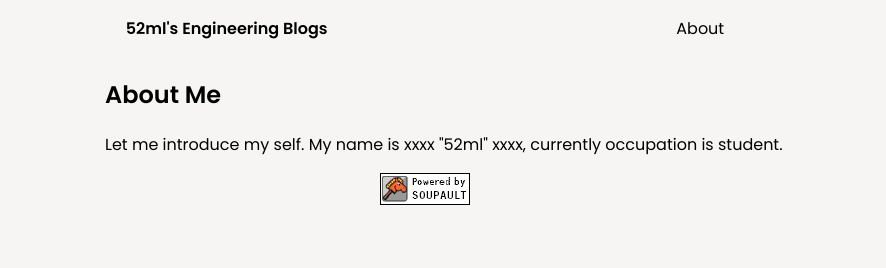
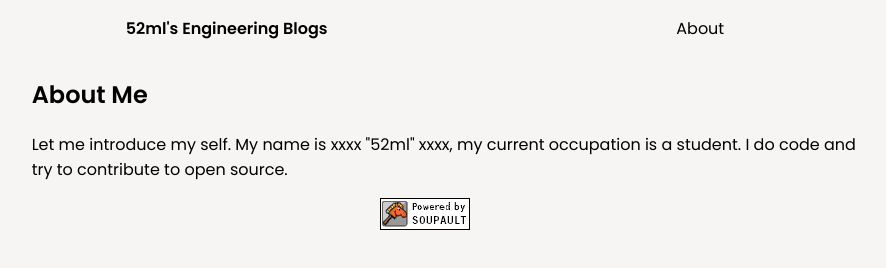
Before and after one commit to artileda/52ml.github.io, a plain HTML site: page docs/about/index.html in a window 1280 px wide. Shown: the whole page, without its empty margins (215-1101 px from the left). Drawn offline with Linux system fonts and the light colour scheme.

Commit message:
docs: myname

```diff
--- a/docs/about/index.html
+++ b/docs/about/index.html
@@ -30,7 +30,7 @@
       About Me
      </h1>
      <p>
-      Let me introduce my self. My name is xxxx "52ml" xxxx, currently occupation is student.
+      Let me introduce my self. My name is xxxx "52ml" xxxx, my current occupation is a student. I do code and try to contribute to open source.
      </p>
     </article>
     <nav class="container__right"></nav>
```
Also changed, not shown: site/about.html (+1 -1 lines).
